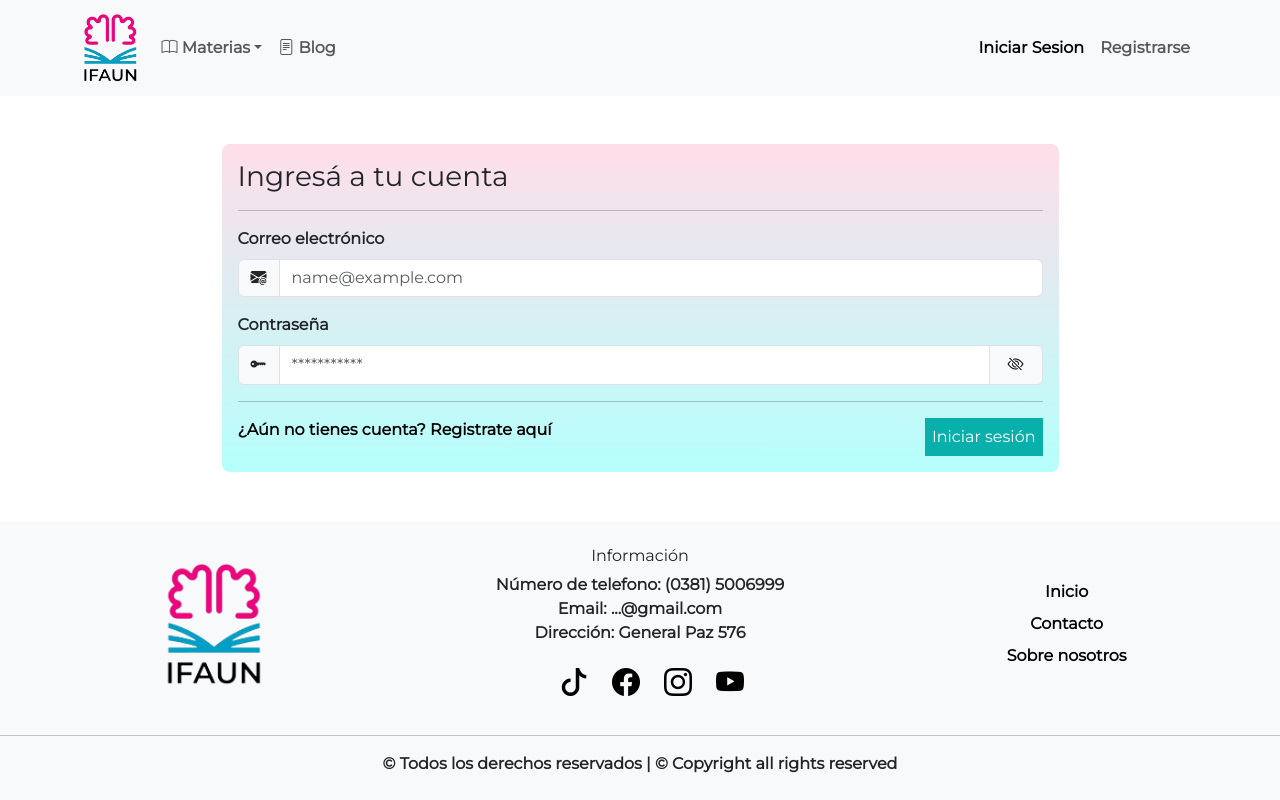
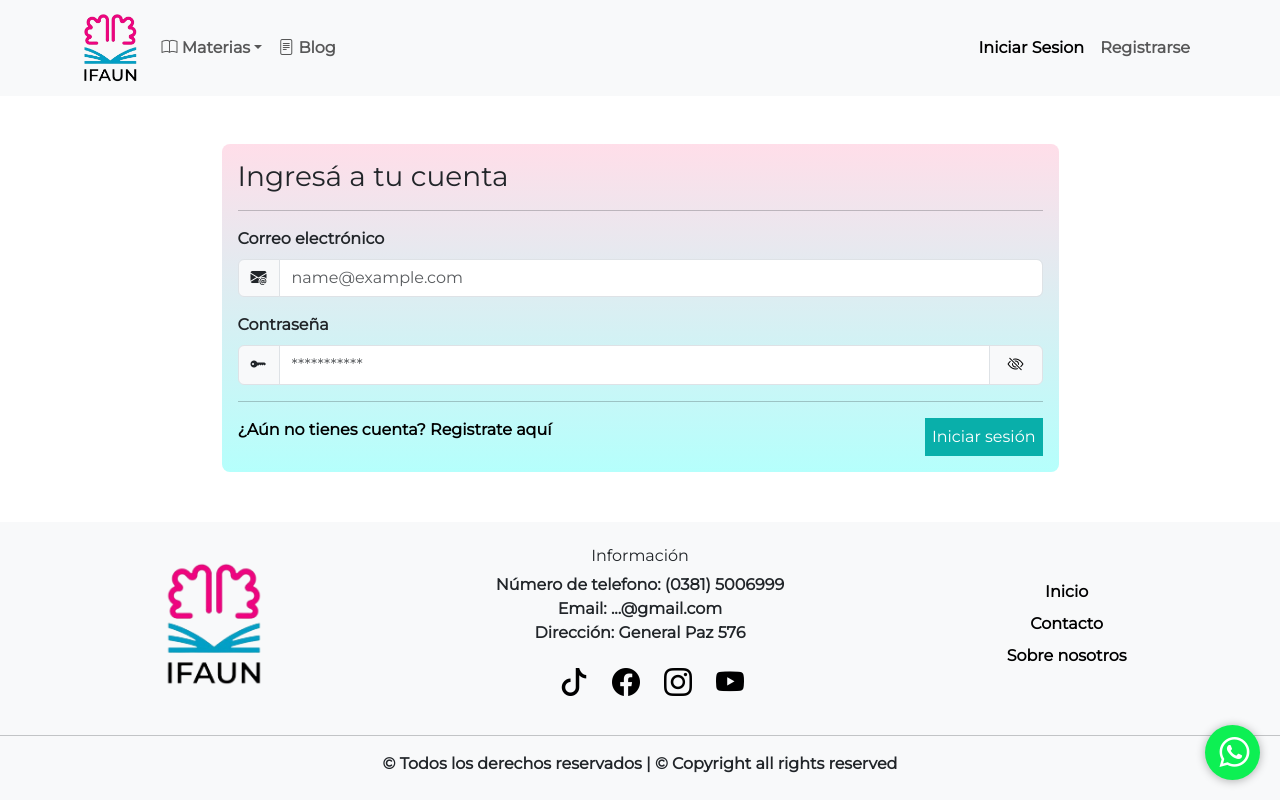
Before and after one commit to FranDelgado20/ProyectoIfaun, a React (Vite) app: page /login in a window 1280 px wide. Built offline with nearby package versions, Linux system fonts and the light colour scheme; no server answers.

Commit message:
agregue boton flotante de whatsapp donde sea necesario

```diff
--- a/src/Pages/ContactPage.jsx
+++ b/src/Pages/ContactPage.jsx
@@ -107,6 +107,9 @@ const ContactPage = () => {
           </Col>
         </Row>
       </Container>
+      <a href="https://wa.me/" target="_blank" className="btn-wsp" >
+        <i className="bi bi-whatsapp ms-1 "></i>
+      </a>
     </div>
   );
 };
--- a/src/Pages/Error404.jsx
+++ b/src/Pages/Error404.jsx
@@ -25,6 +25,9 @@ const Error404 = () => {
             </Button>
           </Link>
         </div>
+        <a href="https://wa.me/" target="_blank" className="btn-wsp" >
+        <i className="bi bi-whatsapp ms-1 "></i>
+      </a>
       </Container>
     </>
   );
--- a/src/Pages/HomePage.jsx
+++ b/src/Pages/HomePage.jsx
@@ -63,6 +63,9 @@ const HomePage = () => {
           </>
         )}
       </Container>
+      <a href="https://wa.me/" target="_blank" className="btn-wsp" >
+        <i className="bi bi-whatsapp ms-1 "></i>
+      </a>
     </div>
   );
 };
--- a/src/Pages/LoginPage.jsx
+++ b/src/Pages/LoginPage.jsx
@@ -121,6 +121,9 @@ const LoginPage = () => {
           )}
         </Formik>
       </div>
+      <a href="https://wa.me/" target="_blank" className="btn-wsp" >
+        <i className="bi bi-whatsapp ms-1 "></i>
+      </a>
     </Container>
   );
 };
--- a/src/Pages/Materias/AnatomiaPage.jsx
+++ b/src/Pages/Materias/AnatomiaPage.jsx
@@ -78,6 +78,9 @@ const AnatomiaPage = () => {
           </div>
         </div>
       </Container>
+      <a href="https://wa.me/" target="_blank" className="btn-wsp" >
+        <i className="bi bi-whatsapp ms-1 "></i>
+      </a>
     </Container>
   );
 };
--- a/src/Pages/RegisterPage.jsx
+++ b/src/Pages/RegisterPage.jsx
@@ -185,6 +185,9 @@ const RegisterPage = () => {
           )}
         </Formik>
       </div>
+      <a href="https://wa.me/" target="_blank" className="btn-wsp" >
+        <i className="bi bi-whatsapp ms-1 "></i>
+      </a>
     </Container>
   );
 };
--- a/src/css/style.css
+++ b/src/css/style.css
@@ -222,6 +222,27 @@
   transition: 800ms ease all;
 }
 
+.btn-wsp{
+  position: fixed;
+  width: 55px;
+  height: 55px;
+  line-height: 55px;
+  bottom: 20px;
+  right: 20px;
+  background: #0df053;
+  color: #fff;
+  border-radius:50px;
+  text-align: center;
+  font-size: 30px;
+  box-shadow: 0px 1px 10px rgba(0,0,0,0.3);
+  z-index: 100;
+}
+.btn-wsp:hover{
+  text-decoration: none;
+  color: #0df053;
+  background: #fff;
+}
+
 ul {
   padding: 0;
 }
```
